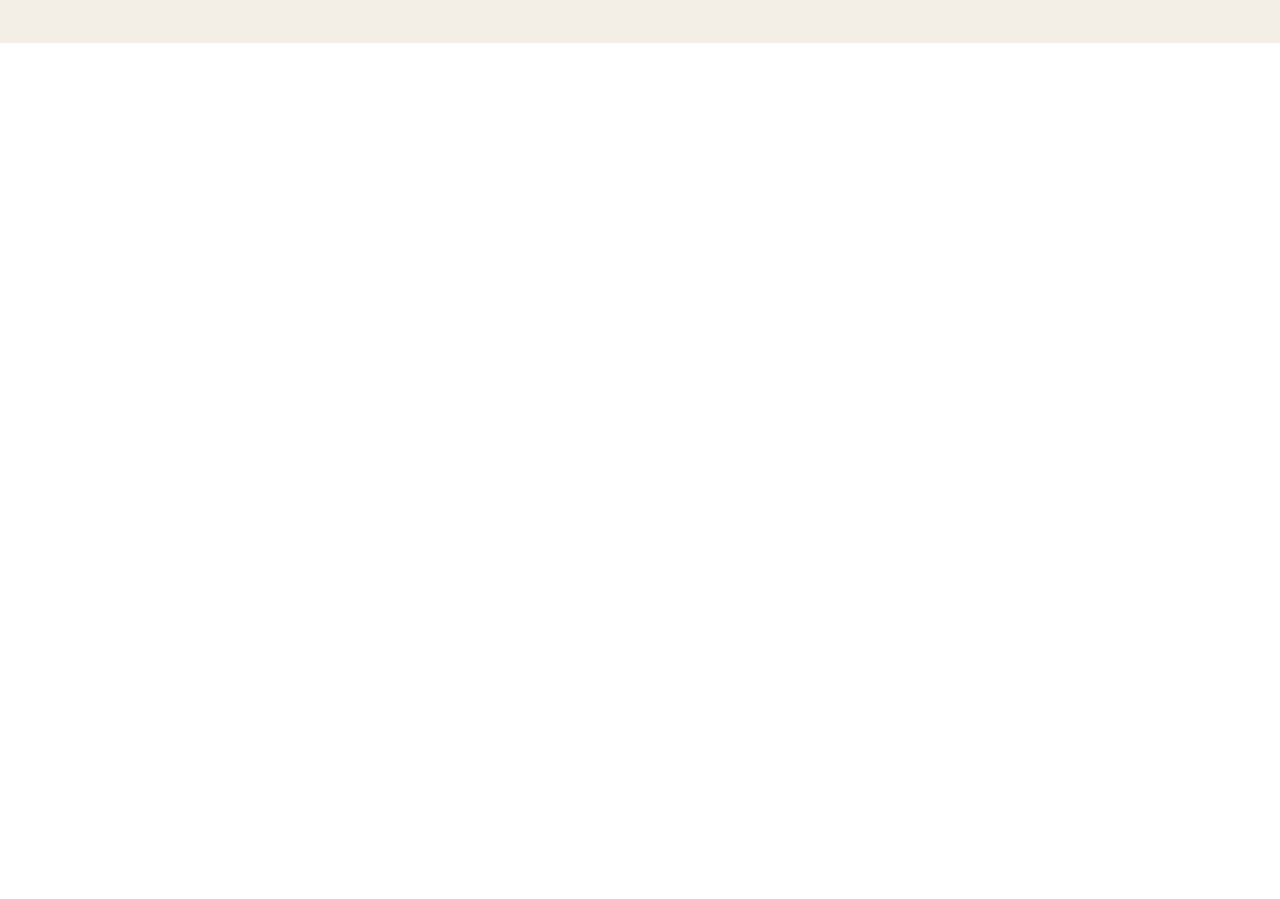
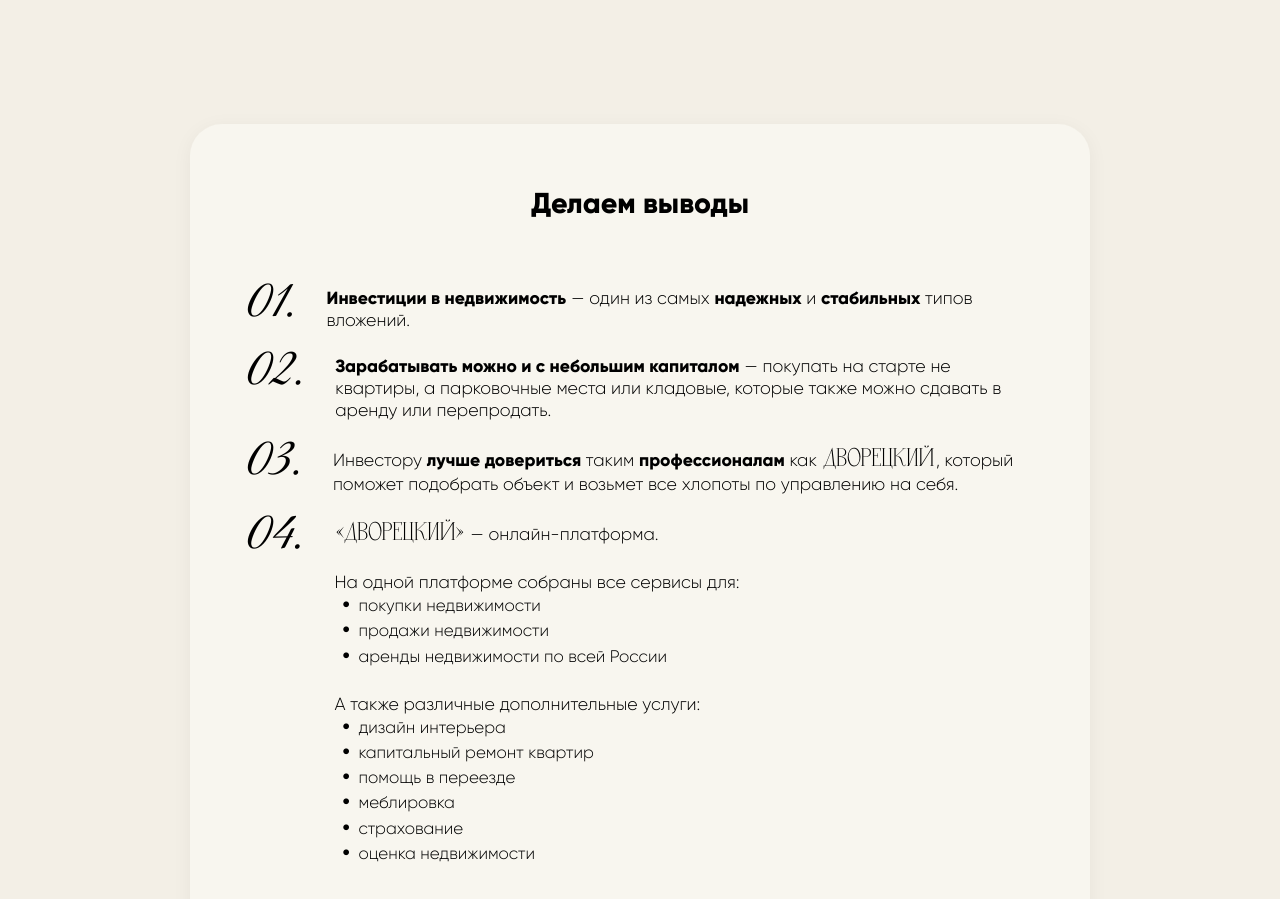
Before and after one commit to Vineker1One/butler-invest, a React (Vite) app in the folder client/: page /plan in a window 1280 px wide. Shown: the part 10760-11659 px from the top of the page. Before the commit the page ends 10803 px from the top, so only its background shows below. Built offline with nearby package versions, Linux system fonts and the light colour scheme.

Commit message:
Add IvestmentConclusion

```diff
--- a/client/src/pages/InvestmentPage.tsx
+++ b/client/src/pages/InvestmentPage.tsx
@@ -1,11 +1,13 @@
 import { InvestmentHero } from "./InvestmentPlan/sections/InvestmentHero/InvestmentHero";
 import { InvestmentCards } from "./InvestmentPlan/sections/InvestmentCards/InvestmentCard";
+import { InvestmentConclusions } from "./InvestmentPlan/sections/InvestmentConclusions/InvestmentConclusions";
 
 export const InvestmentPage = () => {
   return (
     <>
         <InvestmentHero />
         <InvestmentCards />
+        <InvestmentConclusions />
     </>
   );
 };
--- a/client/src/pages/InvestmentPlan/sections/InvestmentCards/InvestmentCard.css
+++ b/client/src/pages/InvestmentPlan/sections/InvestmentCards/InvestmentCard.css
@@ -157,6 +157,9 @@
   line-height: 1.5;
 }
 
+.investPlan-card__full-text span {
+  font-family: "Novelist", sans-serif;
+}
 
 
 /* Последний элемент без отступа снизу */
--- a/client/src/pages/InvestmentPlan/sections/InvestmentCards/InvestmentCard.tsx
+++ b/client/src/pages/InvestmentPlan/sections/InvestmentCards/InvestmentCard.tsx
@@ -130,7 +130,7 @@
       <p><b>Срочный выкуп квартир.</b></p>
       <p>Срочный выкуп подразумевает покупку квартиры в кратчайшие сроки — за 1–2 дня. При таких продажах продавцу срочно требуются деньги, поэтому он и соглашается на дисконт. Причины, по которым могут срочно продавать жилье, бывают разные. Например, у владельца квартиры большая задолженность по алиментам, и приставы по судебному решению наложили арест на жилье. Или это ипотечное жилье, по кредиту есть просрочки, но банк еще не подал в суд на заемщика.
         Такие объекты продаются по цене ниже рынка, обычно на 20–30%. Инвестор закрывает долг продавца перед приставами или банком, выкупает квартиру и перепродает ее по рыночной цене. Сделка может затянуться на несколько месяцев. Доход с перепродажи не будет быстрым, но надежным.
-        Подберем выгодный вариант для инвестиций в каталоге квартир «Дворецкий».</p>
+        Подберем выгодный вариант для инвестиций в каталоге квартир <span>«Дворецкий».</span></p>
       <br />
       <p><b>Покупка квартиры для сдачи в аренду.</b></p>
       <p>Есть и такой вариант — купить квартиру и сдавать ее в аренду через нашу компанию,мы возьмем на себя все обязательства. Обычно такую схему используют, когда приобретают квартиру в ипотеку. Арендный платеж может полностью компенсировать ежемесячные выплаты по кредиту. Схема работает, когда у заемщика есть другое жилье, в котором он и проживает, а ипотечную квартиру сдает, либо когда ставка по кредиту невысокая.
--- /dev/null
+++ b/client/src/pages/InvestmentPlan/sections/InvestmentConclusions/InvestmentConclusions.css
@@ -0,0 +1,150 @@
+.investment-conclusions {
+  background: #F3EFE6; /* Светлый фон секции */
+  padding: 5rem 2rem;
+}
+
+.investment-conclusions__container {
+  max-width: 900px;
+  margin: 0 auto;
+  background: #F8F6EF;
+  border-radius: 2rem;
+  padding: 4rem 3.5rem;
+  box-shadow: 0 4px 20px rgba(0, 0, 0, 0.05);
+}
+
+/* Заголовок секции */
+.investment-conclusions__title {
+  text-align: center;
+  font-size: 1.8rem;
+  font-weight: 700;
+  color: #000;
+  margin-bottom: 3.5rem;
+}
+
+/* Список выводов */
+.investment-conclusions__list {
+  display: flex;
+  flex-direction: column;
+  gap: 1rem;
+}
+
+.conclusion-item {
+  display: flex;
+  gap: 2rem;
+  align-items: flex-start;
+}
+
+/* Скриптовый номер */
+.conclusion-item__number {
+  font-family: "Great Vibes", serif;
+  font-size: 3.5rem;
+  font-weight: 400;
+  color: #000;
+  flex-shrink: 0;
+  line-height: 1;
+  margin-top: -0.3rem; /* Небольшая коррекция по вертикали */
+}
+
+.conclusion-item__content {
+  flex: 1;
+  padding-top: 0.5rem;
+}
+
+.conclusion-item__content p {
+  font-size: 1.1rem;
+  line-height: normal;
+  color: #000;
+  font-weight: 300;
+}
+
+.conclusion-item__content b {
+  font-weight: 700;
+  color: #000;
+}
+
+/* Подзаголовки перед списками */
+.conclusion-item__subtitle {
+  font-size: 1.05rem;
+  line-height: 1.5;
+  color: #000;
+  margin: 1.5rem 0 0 0 !important;
+  font-weight: 400;
+}
+
+/* Списки внутри пункта 04 */
+.conclusion-item__list {
+  list-style: none;
+  padding: 0;
+  margin: 0 0 1.5rem 0;
+}
+
+.conclusion-item__list li {
+  position: relative;
+  padding-left: 1.5rem;
+  font-size: 1.05rem;
+  line-height: 1.5;
+  color: #000;
+  font-weight: 300;
+}
+
+.conclusion-item__list li::before {
+  content: "•";
+  position: absolute;
+  left: 0.5rem;
+  color: #000;
+  font-weight: bold;
+  font-size: 1.2rem;
+  line-height: 1.2;
+}
+
+/* Бренд (уже должен быть в глобальных стилях) */
+.highlight-brand_conclusion {
+  font-family: "Novelist", serif;
+  font-size: 1.6rem;
+  font-weight: 400;
+  display: inline-block;
+  margin: 0 0.1rem;
+}
+
+/* Адаптивность */
+@media (max-width: 768px) {
+  .investment-conclusions {
+    padding: 3rem 1.5rem;
+  }
+
+  .investment-conclusions__container {
+    padding: 2.5rem 1.5rem;
+  }
+
+  .investment-conclusions__title {
+    font-size: 1.5rem;
+    margin-bottom: 2.5rem;
+  }
+
+  .conclusion-item {
+    gap: 1.2rem;
+  }
+
+  .conclusion-item__number {
+    font-size: 2.8rem;
+  }
+
+  .conclusion-item__content p {
+    font-size: 1rem;
+  }
+
+  .highlight-brand {
+    font-size: 1.4rem;
+  }
+}
+
+@media (max-width: 480px) {
+  .conclusion-item {
+    flex-direction: column;
+    gap: 0.5rem;
+  }
+
+  .conclusion-item__number {
+    margin-top: 0;
+  }
+}
--- /dev/null
+++ b/client/src/pages/InvestmentPlan/sections/InvestmentConclusions/InvestmentConclusions.tsx
@@ -0,0 +1,78 @@
+import "./InvestmentConclusions.css";
+
+export const InvestmentConclusions = () => {
+  return (
+    <section className="investment-conclusions">
+      <div className="investment-conclusions__container">
+
+        <h2 className="investment-conclusions__title">Делаем выводы</h2>
+
+        <div className="investment-conclusions__list">
+
+          {/* Пункт 01 */}
+          <div className="conclusion-item">
+            <div className="conclusion-item__number">01.</div>
+            <div className="conclusion-item__content">
+              <p>
+                <b>Инвестиции в недвижимость</b> — один из самых <b>надежных</b> и <b>стабильных</b> типов вложений.
+              </p>
+            </div>
+          </div>
+
+          {/* Пункт 02 */}
+          <div className="conclusion-item">
+            <div className="conclusion-item__number">02.</div>
+            <div className="conclusion-item__content">
+              <p>
+                <b>Зарабатывать можно и с небольшим капиталом</b> — покупать на старте не квартиры, а парковочные места или кладовые, которые также можно сдавать в аренду или перепродать.
+              </p>
+            </div>
+          </div>
+
+          {/* Пункт 03 */}
+          <div className="conclusion-item">
+            <div className="conclusion-item__number">03.</div>
+            <div className="conclusion-item__content">
+              <p>
+                Инвестору <b>лучше довериться</b> таким <b>профессионалам</b> как <span className="highlight-brand_conclusion">ДВОРЕЦКИЙ</span>, который поможет подобрать объект и возьмет все хлопоты по управлению на себя.
+              </p>
+            </div>
+          </div>
+
+          {/* Пункт 04 с подсписками */}
+          <div className="conclusion-item">
+            <div className="conclusion-item__number">04.</div>
+            <div className="conclusion-item__content">
+              <p>
+                <span className="highlight-brand_conclusion">«ДВОРЕЦКИЙ»</span> — онлайн-платформа.
+              </p>
+
+              <p className="conclusion-item__subtitle">
+                На одной платформе собраны все сервисы для:
+              </p>
+              <ul className="conclusion-item__list">
+                <li>покупки недвижимости</li>
+                <li>продажи недвижимости</li>
+                <li>аренды недвижимости по всей России</li>
+              </ul>
+
+              <p className="conclusion-item__subtitle">
+                А также различные дополнительные услуги:
+              </p>
+              <ul className="conclusion-item__list">
+                <li>дизайн интерьера</li>
+                <li>капитальный ремонт квартир</li>
+                <li>помощь в переезде</li>
+                <li>меблировка</li>
+                <li>страхование</li>
+                <li>оценка недвижимости</li>
+              </ul>
+            </div>
+          </div>
+
+        </div>
+
+      </div>
+    </section>
+  );
+};
```
